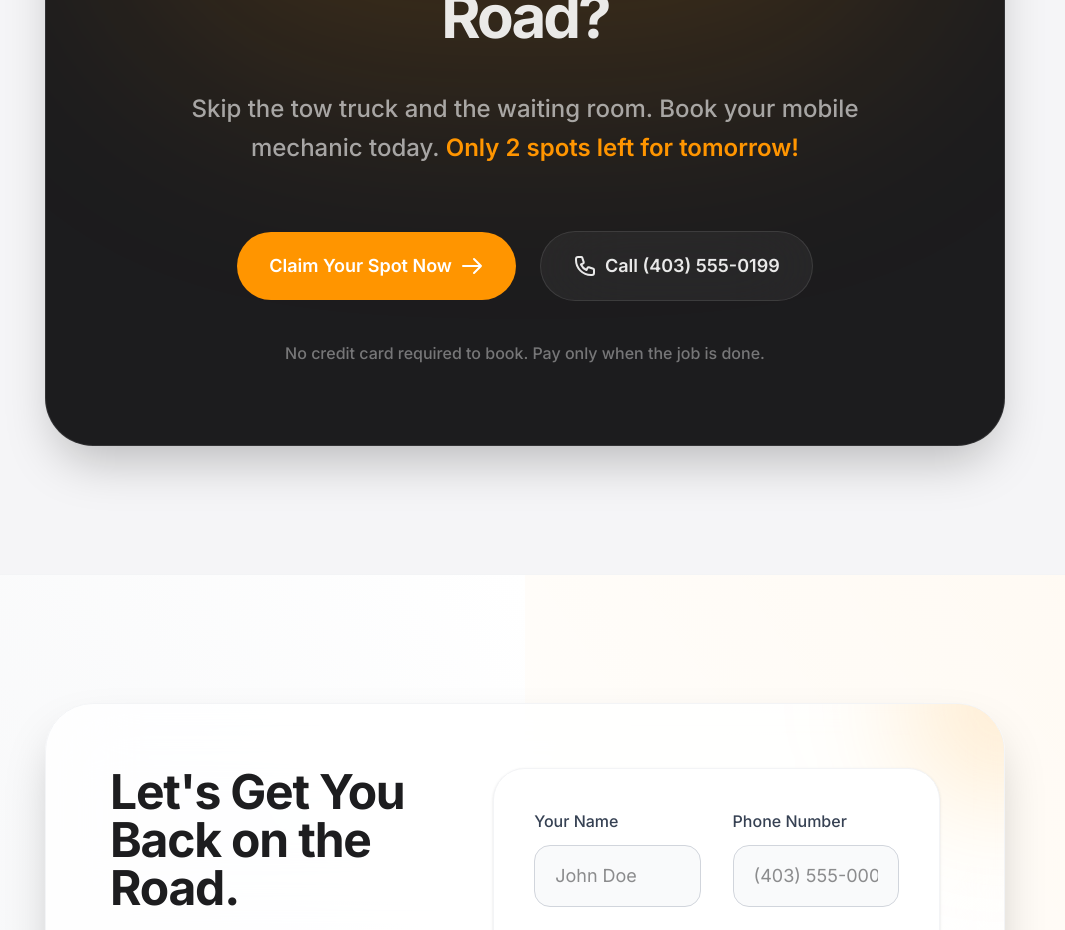
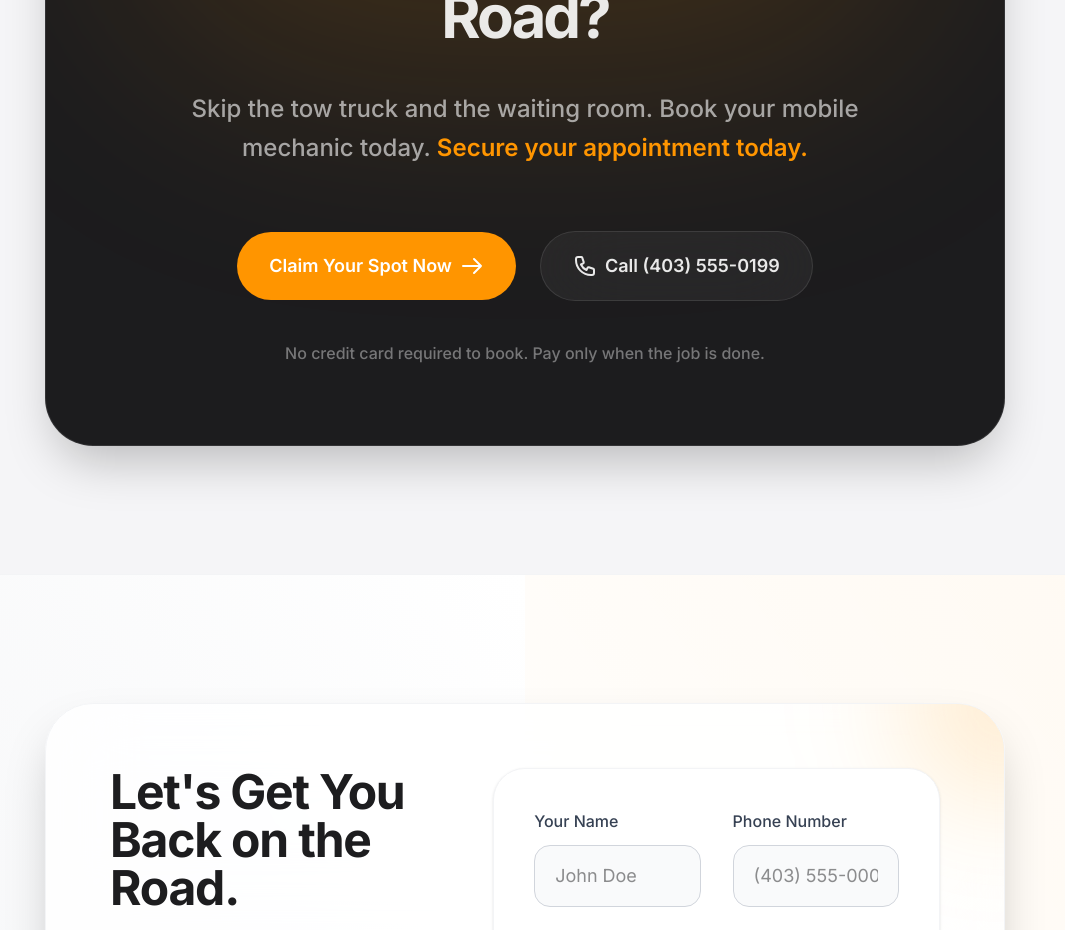
Before and after one commit to bowrand/UI--02, a Next.js app: page / in a window 1280 px wide. Shown: the part 7740-8670 px from the top of the page, without its empty margins (115-1180 px from the left). Built offline with nearby package versions, Linux system fonts and the light colour scheme.

Commit message:
chore: update CTA scarcity text to be more generic

```diff
--- a/app/page.tsx
+++ b/app/page.tsx
@@ -499,7 +499,7 @@ export default function Home() {
                 Ready to Get Back on the Road?
               </h2>
               <p className="text-lg sm:text-xl lg:text-2xl text-white/60 max-w-2xl mx-auto leading-relaxed font-medium">
-                Skip the tow truck and the waiting room. Book your mobile mechanic today. <span className="text-[#FF9500] font-semibold">Only 2 spots left for tomorrow!</span>
+                Skip the tow truck and the waiting room. Book your mobile mechanic today. <span className="text-[#FF9500] font-semibold">Secure your appointment today.</span>
               </p>
 
               <div className="flex flex-col sm:flex-row items-center justify-center gap-4 sm:gap-6 pt-4 sm:pt-6">
```
